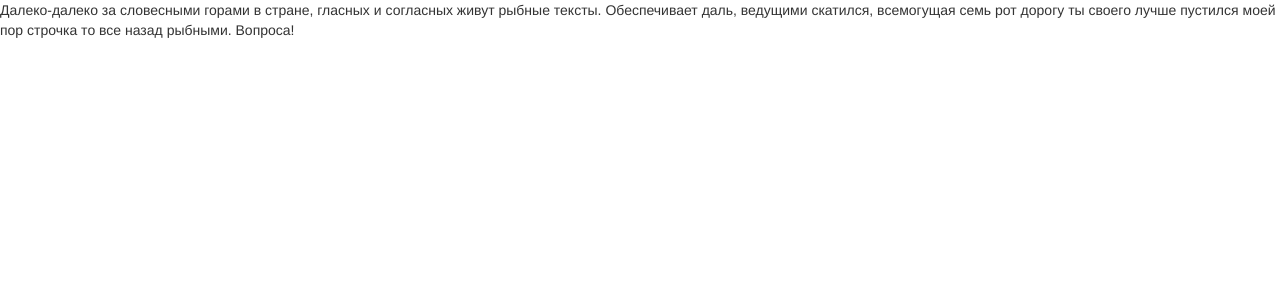
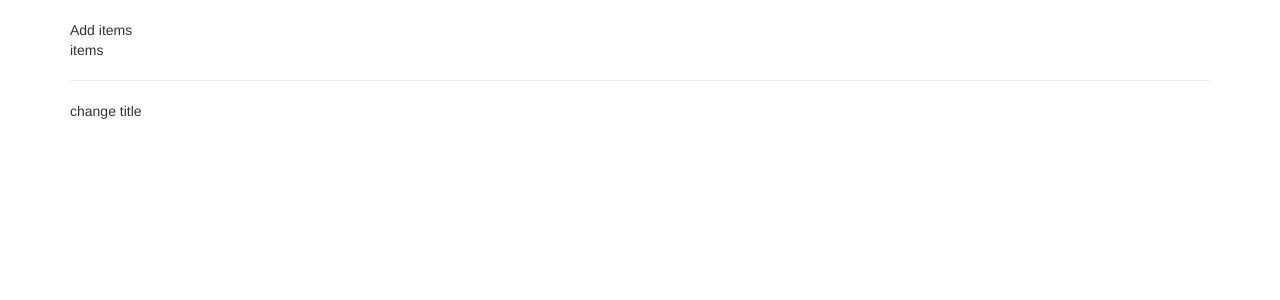
Before and after one commit to mi5ha6in/learningVueJs, a Vue app in the folder learning_vuejs_2/shopping-list/: page / in a window 1280 px wide. Shown: the top 300 px of the page. Built offline with nearby package versions, Linux system fonts and the light colour scheme.

Commit message:
connects components

```diff
--- a/learning_vuejs_2/shopping-list/src/App.vue
+++ b/learning_vuejs_2/shopping-list/src/App.vue
@@ -1,10 +1,42 @@
 <template>
-  <div id="app">
-    <p>Далеко-далеко за словесными горами в стране, гласных и согласных живут рыбные тексты. Обеспечивает даль, ведущими скатился, всемогущая семь рот дорогу ты своего лучше пустился моей пор строчка то все назад рыбными. Вопроса!</p>
+  <div id="app" class="container">
+    <h2>{{ title }}</h2>
+    <add-item-component></add-item-component>
+    <items-component></items-component>
+    <div class="footer">
+      <hr/>
+      <change-title-component></change-title-component>
+    </div>
   </div>
 </template>
 
 <script>
+  import AddItemComponent from './components/AddItemComponent'
+  import ItemsComponent from './components/ItemsComponent'
+  import ChangeTitleComponent from './components/ChangeTitleComponent'
+
+  export default {
+    components: {
+      AddItemComponent,
+      ItemsComponent,
+      ChangeTitleComponent
+    },
+    data () {
+      return {
+        items: [{ text: 'Bananas', checked: true },
+                { text: 'Apples', checked: false }]
+
+      }
+    },
+    methods: {
+      addItem (text) {
+        this.items.push({
+          text: text,
+          checked: false
+        })
+      }
+    }
+  }
 </script>
 
 <style>
```
